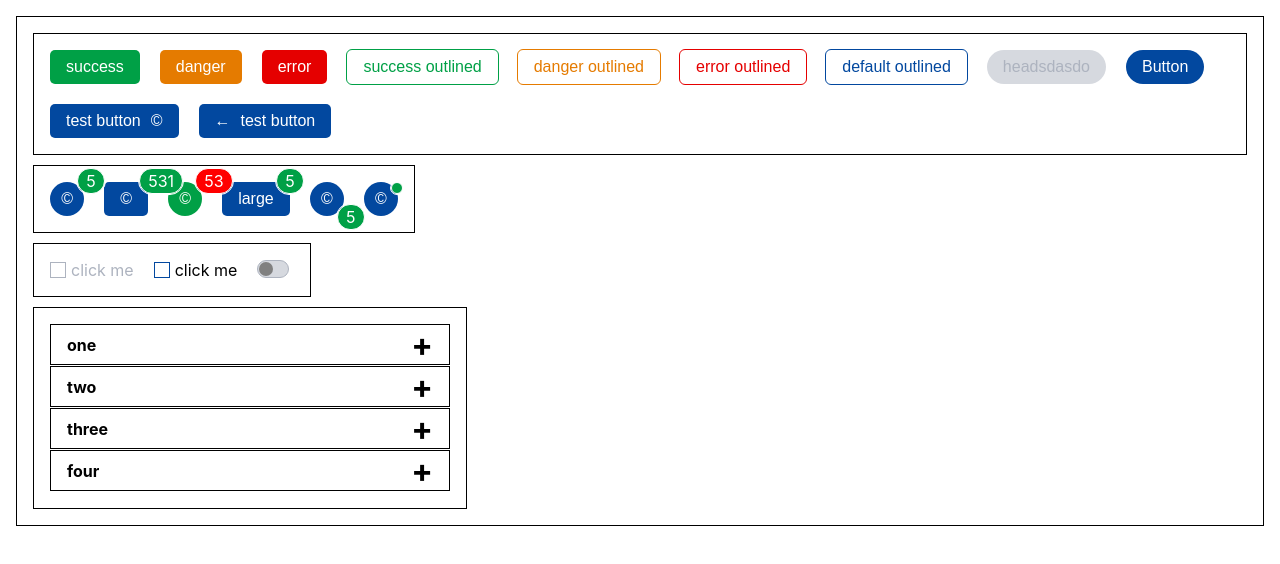
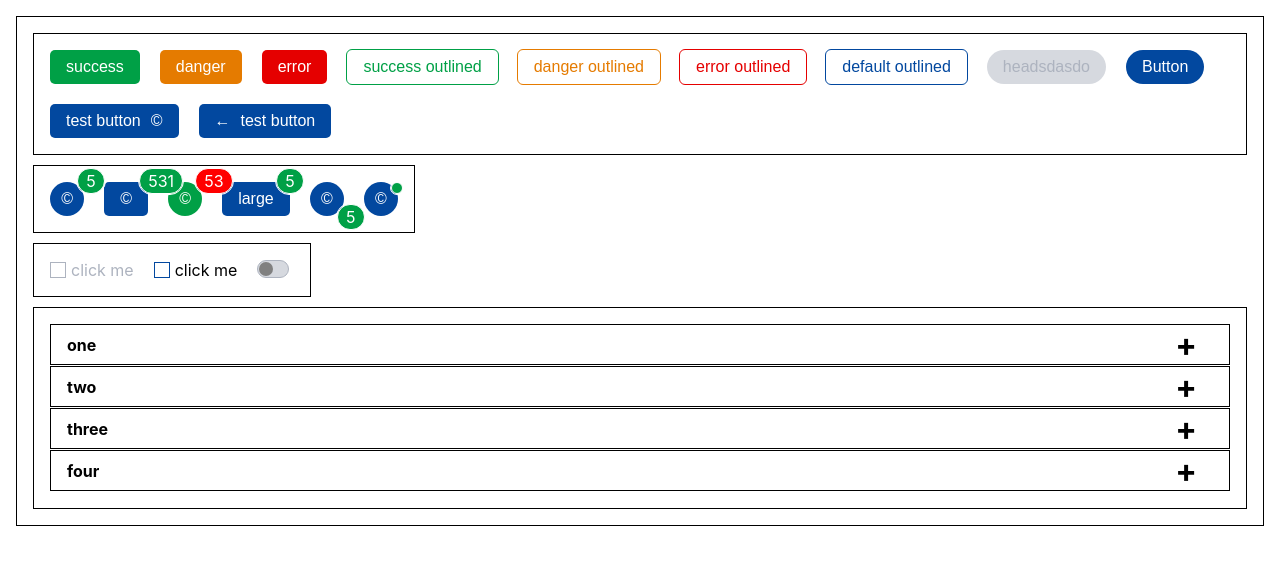
Before and after one commit to bandvov/react-ui-kit, a React (Create React App) app: page / in a window 1280 px wide. Shown: the top 564 px of the page. Built offline with nearby package versions, Linux system fonts and the light colour scheme.

Commit message:
update accordion styles

```diff
--- a/src/App.tsx
+++ b/src/App.tsx
@@ -122,7 +122,7 @@ function App() {
           gap: "20px",
           display: "flex",
           flexWrap: "wrap",
-          flex: 1,
+          flex: "1 0 100%",
         }}
       >
         <Checkbox
@@ -163,7 +163,7 @@ function App() {
         <div>
           {items.map((item, index) => {
             return (
-              <div key={item.title} style={{ width: "400px" }}>
+              <div key={item.title} >
                 <Accordion
                   show={show === index}
                   setShow={() => {
--- a/src/components/Accordion.tsx
+++ b/src/components/Accordion.tsx
@@ -32,7 +32,7 @@ export default function AccordionItem({
     <div
       key={title}
       style={{
-        height: show ? contentHeight + 16 + "px" : titleHeight + 3 + "px",
+        height: show ? contentHeight + titleHeight + "px" : titleHeight + 3 + "px",
         overflow: "hidden",
         transition: "all 0.3s ease-in-out",
       }}
@@ -41,7 +41,7 @@ export default function AccordionItem({
         ref={titleRef}
         onClick={() => setShow()}
         style={{
-          paddingLeft: "1rem",
+          padding: "0 1rem",
           border: "1px solid",
           margin: "0",
           display: "flex",
@@ -57,7 +57,7 @@ export default function AccordionItem({
         )}
       </h4>
       <div>
-        <div ref={contentRef} style={{ padding: `1rem` }}>
+        <div ref={contentRef} style={{padding:"0.5rem"}}>
           {children}
         </div>
       </div>
```
